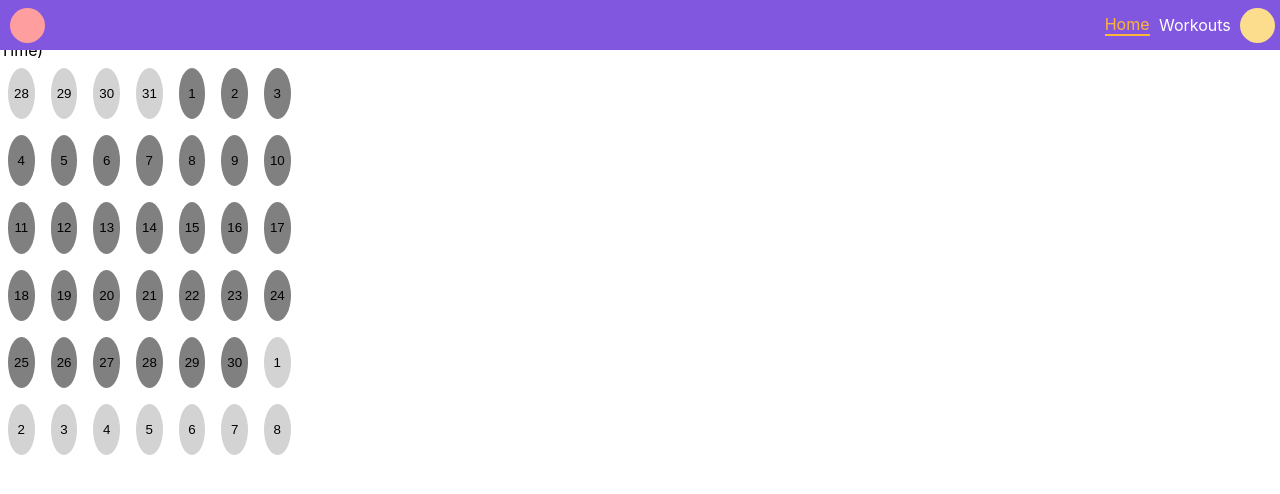
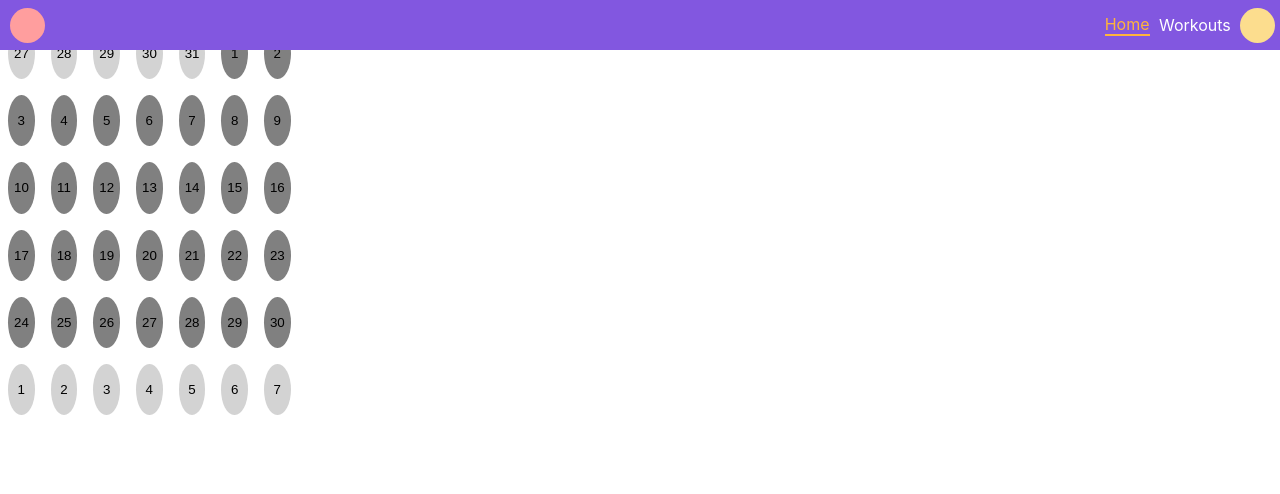
Before and after one commit to rikili/fitness-app, a React (Create React App) app in the folder root/frontend/: page / in a window 1280 px wide. Shown: the top 494 px of the page. Built offline with nearby package versions, Linux system fonts and the light colour scheme.

Commit message:
remove unnecessary state and fix keys

```diff
--- a/root/frontend/src/components/Calendar/Calendar.tsx
+++ b/root/frontend/src/components/Calendar/Calendar.tsx
@@ -4,13 +4,12 @@ import { getDay, addDays, format } from 'date-fns';
 import Week from '../Week/Week';
 
 interface PropTypes {
-  today: Date,
   firstOfSelected: Date,
 }
 
 const getSundayOfWeek = (date: Date): Date => {
   const dayOfWeekOfFirst: number = getDay(date);
-  return addDays(date, -(dayOfWeekOfFirst - 1));
+  return addDays(date, -(dayOfWeekOfFirst));
 };
 
 const generateMonthLayout = (firstOfMonth: Date): Date[][] => {
@@ -29,18 +28,14 @@ const generateMonthLayout = (firstOfMonth: Date): Date[][] => {
 };
 
 function Calendar(props: PropTypes) {
-  const { today, firstOfSelected } = props;
-
+  const { firstOfSelected } = props;
   const monthLayoutInWeeks: Date[][] = generateMonthLayout(firstOfSelected);
 
   return (
     <div>
-      <div>
-        {`Test Calendar, Today = ${today} || Month = ${firstOfSelected}`}
-      </div>
       {monthLayoutInWeeks.map((week: Date[]) => (
         <Week
-          key={`Week: (first: [${format(week[0], 'mm-dd')}])`}
+          key={`Week: (first: [${format(week[0], 'MM-dd')}])`}
           selectedMonth={firstOfSelected.getMonth()}
           dates={week}
         />
```
